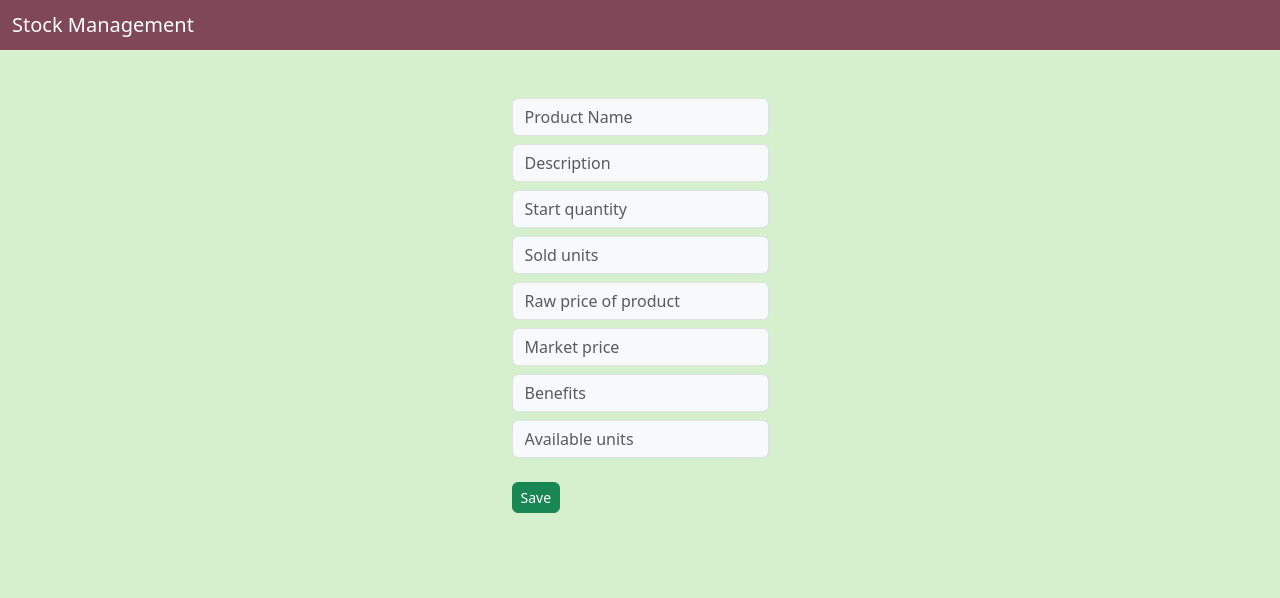
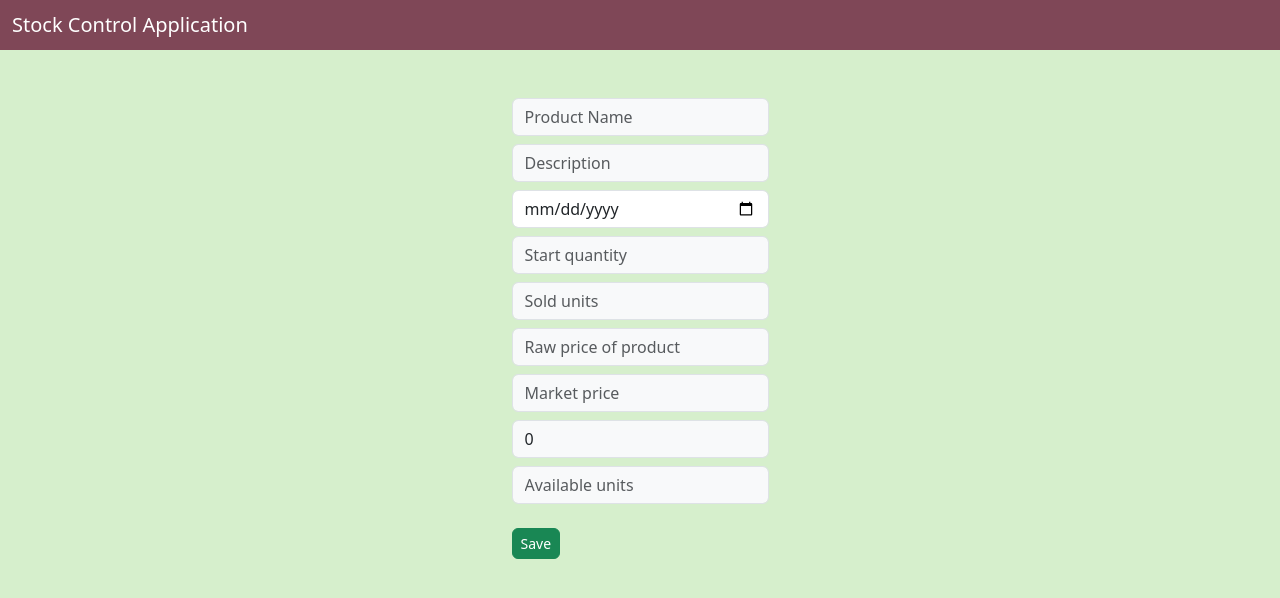
Before and after one commit to NAFISA-USMANOVA/Stock_Management_FullStack_Personal_Project, a Vue app in the folder frontend/: page /input in a window 1280 px wide. Shown: the top 598 px of the page. Built offline with nearby package versions, Linux system fonts and the light colour scheme.

Commit message:
Date field is added back.Added benefitCalculator and unitsCalculator

```diff
--- a/frontend/src/components/InputForm.vue
+++ b/frontend/src/components/InputForm.vue
@@ -5,12 +5,12 @@ import { useRouter } from 'vue-router';
 
 const productName = ref('');
 const productDescription = ref('');
-// const date = ref('');
+const date = ref('');
 const startQuantity = ref('');
 const soldQuantity = ref('');
 const rawPrice = ref('');
 const marketPrice = ref('');
-const benefits = ref('');
+const benefits = ref(0);
 const availableQuantity = ref('');
 
 const router = useRouter();
@@ -21,7 +21,7 @@ const saveProduct = async () => {
     const formData = {
         productName: productName.value,
         productDescription: productDescription.value,
-        // date: date.value,
+        date: date.value,
         startQuantity: startQuantity.value,
         soldQuantity: soldQuantity.value,
         rawPrice: rawPrice.value,
@@ -41,6 +41,19 @@ const saveProduct = async () => {
         console.error("Error while saving product:",error);
     }
 }
+function benefitCalculator(){
+    const salePrice = marketPrice.value;
+    const approuchPrice =rawPrice.value;
+    const unitsSold = soldQuantity.value;
+    const benefitRate = (salePrice - approuchPrice) * unitsSold;
+    benefits.value=benefitRate;
+};
+function unitsCalculator(){
+    const unitsApprouched = startQuantity.value;
+    const unitsSold = soldQuantity.value;
+    const unitsLeft = unitsApprouched - unitsSold;
+    availableQuantity.value=unitsLeft;
+}
 
 
 </script>
@@ -49,25 +62,25 @@ const saveProduct = async () => {
     <div class="d-flex justify-content-center align-items-center mt-5" >
         <form @submit.prevent="saveProduct">
 
-            <input class="form-control mb-2 bg-light " type="text" v-model="productName" placeholder="Product Name" required />
+            <input class="form-control mb-2 bg-light " type="text" v-model="productName" placeholder="Product Name" required autocomplete="productName" />
 
             <input class="form-control mb-2 bg-light" type="text" v-model="productDescription" placeholder="Description" />
 
-            <!-- <input type="date" class="form-control form-control-m mr-1 mb-2" v-model="date" required /> -->
+            <input type="date" class="form-control form-control-m mr-1 mb-2" v-model="date"  />
 
-            <input class="form-control mb-2 bg-light" type="number"  v-model="startQuantity" placeholder="Start quantity" />
+            <input class="form-control mb-2 bg-light" type="number"  v-model="startQuantity" placeholder="Start quantity" @change="unitsCalculator()"/>
 
-            <input class="form-control mb-2 bg-light" type="number"  v-model="soldQuantity" placeholder="Sold units" />
+            <input class="form-control mb-2 bg-light" type="number"  v-model="soldQuantity" placeholder="Sold units" id="soldQuantity" @input="benefitCalculator()"   @change="unitsCalculator()"/>
 
-            <input class="form-control mb-2 bg-light" type="number" v-model="rawPrice" placeholder="Raw price of product"/>
+            <input class="form-control mb-2 bg-light" type="number" v-model="rawPrice" placeholder="Raw price of product" id="rawPrice" @input="benefitCalculator()"/>
 
-            <input class="form-control mb-2 bg-light" type="number" v-model="marketPrice" placeholder="Market price"/>
+            <input class="form-control mb-2 bg-light" type="number" v-model="marketPrice" placeholder="Market price" id="marketPrice" @input="benefitCalculator()"/>
 
-            <input class="form-control mb-2 bg-light" type="number" v-model="benefits" placeholder="Benefits"/>
+            <input class="form-control mb-2 bg-light" type="number" v-model="benefits" placeholder="Benefits" id="benefits"/>
 
             <input class="form-control mb-2 bg-light" type="number" v-model="availableQuantity" placeholder="Available units"/>
 
             <button type="submit" class="btn btn-success btn-sm  rounded mt-3">Save</button>
         </form>
     </div>
-</template>=
+</template>
--- a/frontend/src/components/NavbarComponent.vue
+++ b/frontend/src/components/NavbarComponent.vue
@@ -9,7 +9,7 @@
     <div>
         <nav class="navbar" style="background-color: #7f4757;">
             <div class="container-fluid">
-                <span class="navbar-brand mb-0 h1 text-white">Stock Management</span>
+                <span class="navbar-brand mb-0 h1 text-white">Stock Control Application</span>
              </div>
         </nav>
     </div>
--- a/frontend/src/components/ProductList.vue
+++ b/frontend/src/components/ProductList.vue
@@ -3,17 +3,6 @@
 import {onBeforeMount, ref} from 'vue';
 import productServices from '../services/productServices';
 const products = ref([]);
-
-// const product = ref();
-
-
-// const updateProduct = async(id) => {
-//     await productServices.update(id);
-//     product.value.data(id); ///?
-//     console.log("The product is updated" + id) ;
-// }
-
-
 
 const deleteProduct = async(id) => {
     await productServices.delete(id);
@@ -37,7 +26,7 @@ onBeforeMount(async() => {
                             <th class="rounded-start">ID</th>
                             <th>Product name</th>
                             <th>Description</th>
-                            <!-- <th>Entry date</th> -->
+                            <th>Entry date</th>
                             <th>Start quantity</th>
                             <th>Sold units</th>
                             <th>Raw price</th>
@@ -52,7 +41,7 @@ onBeforeMount(async() => {
                             <td class="rounded-start">{{ product.id }}</td>
                             <td>{{ product.productName }}</td>
                             <td>{{ product.productDescription }}</td>
-                            <!-- <td>{{ product.date }}</td> -->
+                            <td>{{ product.date }}</td>
                             <td>{{ product.startQuantity }}</td>
                             <td>{{ product.soldQuantity }}</td>
                             <td>{{ product.rawPrice }}</td>
--- a/frontend/src/components/UpdateProduct.vue
+++ b/frontend/src/components/UpdateProduct.vue
@@ -8,7 +8,7 @@ const router = useRouter();
 
 const productName = ref('');
 const productDescription = ref('');
-// const date = ref('');
+const date = ref('');
 const startQuantity = ref('');
 const soldQuantity = ref('');
 const rawPrice = ref('');
@@ -16,27 +16,27 @@ const marketPrice = ref('');
 const benefits = ref('');
 const availableQuantity = ref('');
 
-// // Sample backend date string
-// const backendDateStr = '2023-09-11T14:30:00';
-// // Parse the backend date string into a Date object
-// const dateObject = new Date(backendDateStr);
-// const year = dateObject.getFullYear();
-// const month = dateObject.getMonth() + 1;
-// const day = dateObject.getDate();
-// // Format the components as needed for my dropdown date picker
-// const formattedDate = `${year}-${month.toString().padStart(2, '0')}-${day.toString().padStart(2, '0')}`;
+// Sample backend date string
+const backendDateStr = '2023-09-11T14:30:00';
+// Parse the backend date string into a Date object
+const dateObject = new Date(backendDateStr);
+const year = dateObject.getFullYear();
+const month = dateObject.getMonth() + 1;
+const day = dateObject.getDate();
+// Format the components as needed for my dropdown date picker
+const formattedDate = `${year}-${month.toString().padStart(2, '0')}-${day.toString().padStart(2, '0')}`;
 
-const productId = route.params.id; // Obtiene el ID del producto desde la ruta
-const loadProductData = async () => {
+const productId = route.params.id; // Obtienemos ID del producto desde la ruta
+const loadProductData = async () => {  //Traer los datos del producto para la edición
     console.log('loadProductData Id',productId);
 
     try {
     const response = await productServices.get(productId);
-    const formData = response.data;
+    const formData = response.data;  //datos que vienen de back   ?
 
     productName.value = formData.productName,
     productDescription.value = formData.productDescription,
-    // date.value = formData.formattedDate,    //formData.formattedDate
+    date.value = formData.formattedDate,    //formData.formattedDate
     startQuantity.value = formData.startQuantity,
     soldQuantity.value = formData.soldQuantity,
     rawPrice.value = formData.rawPrice,
@@ -54,12 +54,13 @@ onBeforeMount(async () => {
 const updateProduct = async(event) => { /// id
     console.log(`updateProduct ${productId}`);
     console.log("Product Id to EDIT: " +  productId);  ///CONSOLE
-    event.preventDefault();
+    event.preventDefault();   //para evitar la recarga de la página cuando se envía formulario. IMPORTANTE!!!
 
+    // crear un objeto con propiedades
 const editedData = {
     productName : productName.value,
     productDescription : productDescription.value,
-    // formattedDate : formattedDate.value,            ///formattedDate
+    formattedDate : formattedDate.value,            ///formattedDate
     startQuantity : startQuantity.value,
     soldQuantity : soldQuantity.value,
     rawPrice : rawPrice.value,
@@ -67,11 +68,12 @@ const editedData = {
     benefits : benefits.value,
     availableQuantity : availableQuantity.value
     };
+    //solicitud HTTP para actualizar el producto (response.data)
     try {
     await productServices.update(productId, editedData);
-    // const editedProduct = response.data
     console.log("The product is updated with Id " + productId, editedData.productName) ;
     router.push("/");
+
     } catch (error){
     console.error("Error occured while updating the product", error);
     }
```
